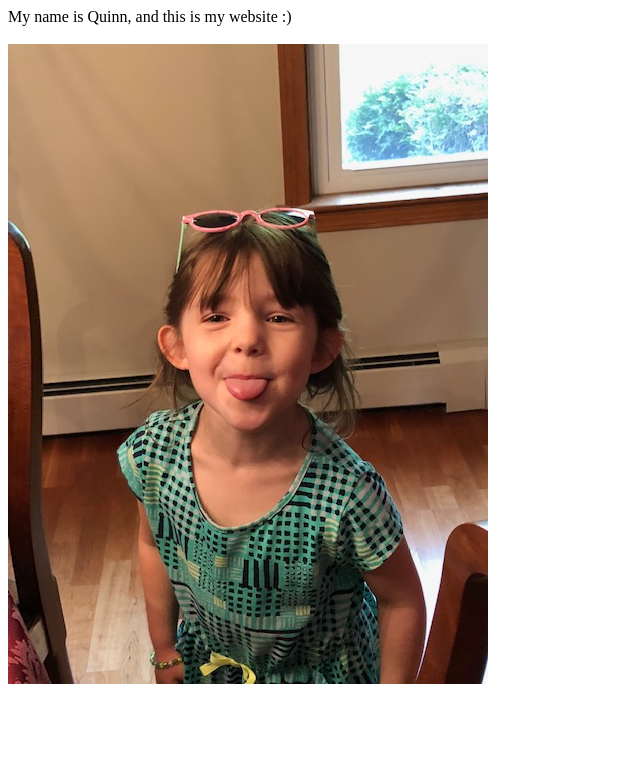
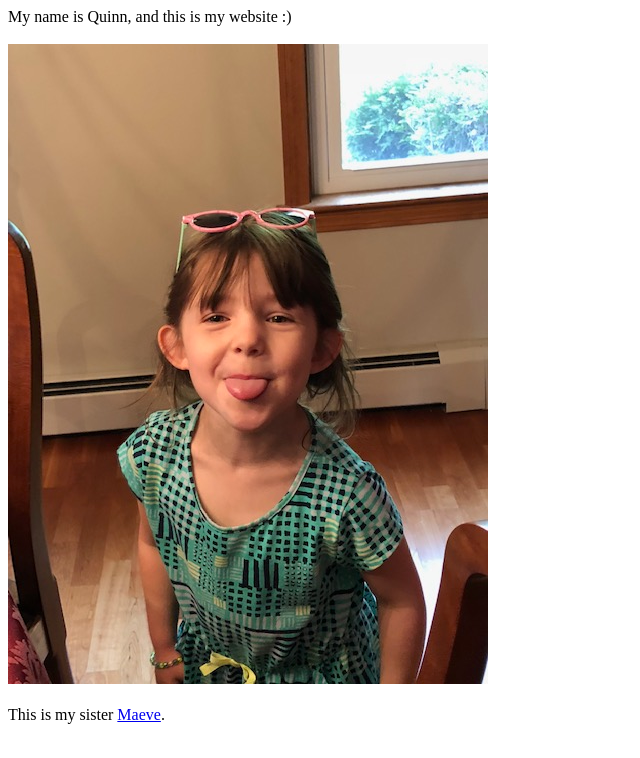
Before and after one commit to tomrusso/quinnrusso.org, a plain HTML site: page index.html in a window 1280 px wide. Shown: the whole page, without its empty margins (0-640 px from the left). Drawn offline with Linux system fonts and the light colour scheme.

Commit message:
Adding a change to try to get Github pages to update.

```diff
--- a/index.html
+++ b/index.html
@@ -7,5 +7,7 @@
 		My name is Quinn, and this is my website :)
 		<br><br>
 		<img src="quinn.jpg">
+		<br><br>
+		This is my sister <a href="https://www.maeverusso.com">Maeve</a>.
 	</body>
 </html>
```
